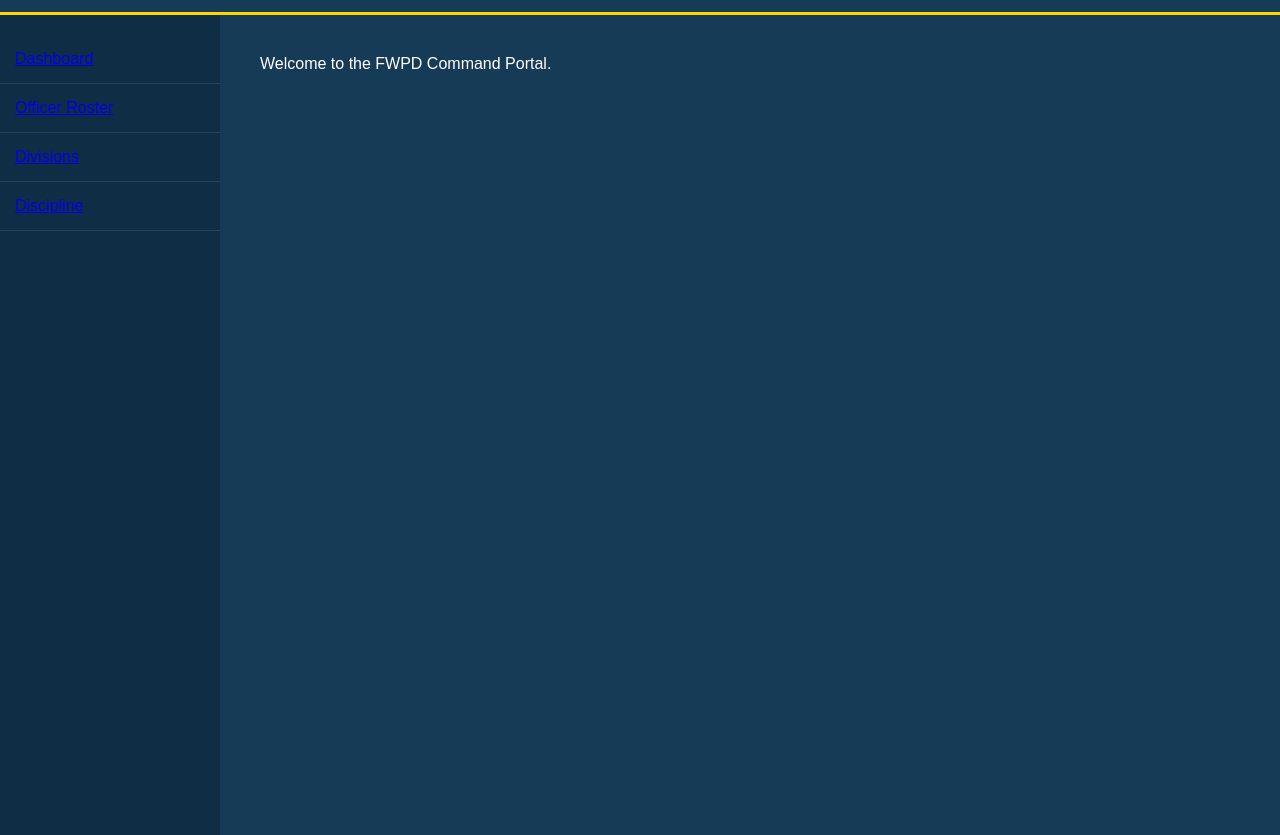
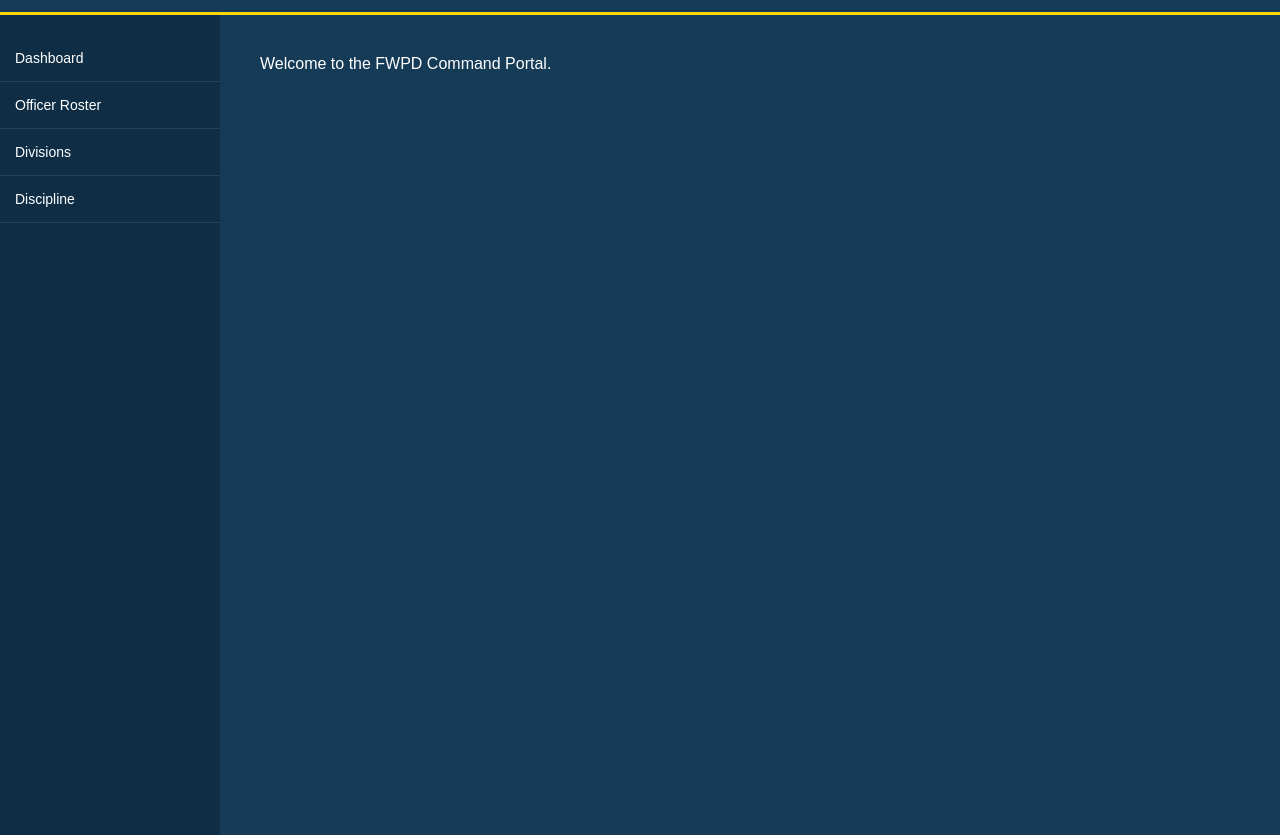
Before and after one commit to mattmace0589-dev/FWPD_Command_Portal, a website: page index.html in a window 1280 px wide. Shown: the part 82-917 px from the top of the page. Drawn offline with Linux system fonts and the light colour scheme.

Commit message:
Improve sidebar link styling

```diff
--- a/style.css
+++ b/style.css
@@ -38,6 +38,10 @@ display:block;
 padding:15px;
 cursor:pointer;
 border-bottom:1px solid rgba(255,255,255,.1);
+color:white;
+text-decoration:none;
+font-size:14px;
+transition:background 0.3s;
 }
 
 .sidebar a:hover{
```
